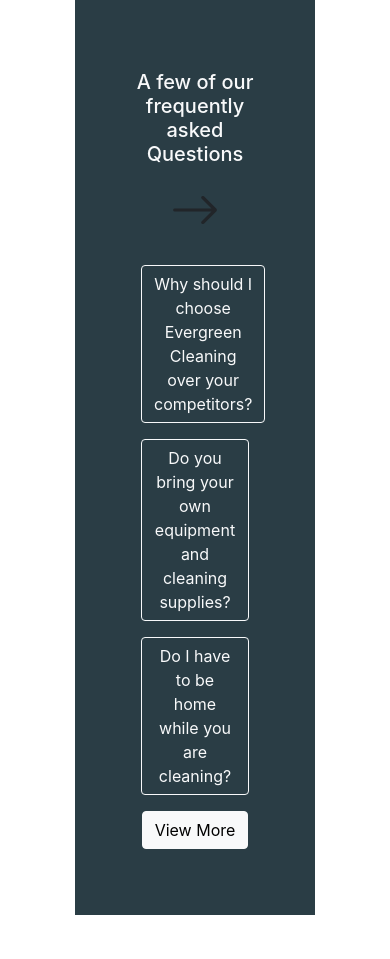
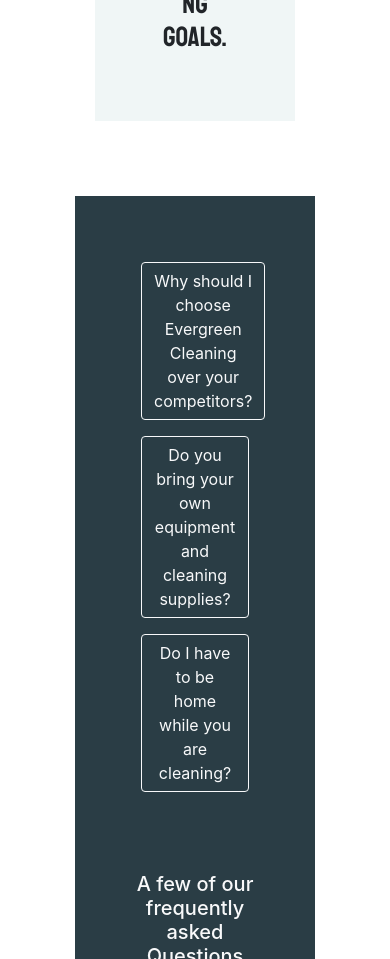
Before and after one commit to Shellsea31/evergreen-clean, a React (Create React App) app in the folder client/: page / in a window 390 px wide. Shown: the part 1031-1990 px from the top of the page. Built offline with nearby package versions, Linux system fonts and the light colour scheme; no server answers.

Commit message:
FIX: media queries for faq component

```diff
--- a/client/src/components/Body/FAQ.js
+++ b/client/src/components/Body/FAQ.js
@@ -12,13 +12,6 @@
     <div>
       <div className="card mb-3 border-0 rounded-0" id="faq" style={cardStyle}>
         <div className="row">
-          <div className="col-md-6 mt-5">
-            <h5 className="card-text text-light">
-              A few of our frequently asked Questions
-            </h5>
-            <i className="bi bi-arrow-right" style={{ fontSize: "50px" }}></i>
-          </div>
-
           <div className="col-md-6">
             <div className="card-body">
               <p>
@@ -29,7 +22,6 @@
                   role="button"
                   aria-expanded="false"
                   aria-controls="collapseExample1"
-
                 >
                   Why should I choose Evergreen Cleaning over your competitors?
                 </a>
@@ -37,8 +29,10 @@
 
               <div className="collapse text-light" id="collapseExample1">
                 <div className="card card-body bg-transparent border-0">
-                  We offer a trustworthy service unique to your needs. Unlike most standard cleaning service, we are completely flexible and
-                  encourage our clients to communicate with us whenever something becomes inconvenient.
+                  We offer a trustworthy service unique to your needs. Unlike
+                  most standard cleaning service, we are completely flexible and
+                  encourage our clients to communicate with us whenever
+                  something becomes inconvenient.
                 </div>
               </div>
               <p>
@@ -55,8 +49,10 @@
               </p>
               <div className="collapse text-light" id="collapseExample2">
                 <div className="card card-body bg-transparent border-0">
-                  Because we like to cater to your needs and want to be as versatile as possible with all our clients, we ask that
-                  you provide the supplies you believe are safe and best for your home or work space.
+                  Because we like to cater to your needs and want to be as
+                  versatile as possible with all our clients, we ask that you
+                  provide the supplies you believe are safe and best for your
+                  home or work space.
                 </div>
               </div>
 
@@ -75,12 +71,22 @@
 
               <div className="collapse text-light" id="collapseExample3">
                 <div className="card card-body bg-transparent border-0">
-                  We love when there is trust between us and our clients. However, we recognize that it's
-                  not immediate. So, we have no problem with you being present at some or all the cleaning sessions.
+                  We love when there is trust between us and our clients.
+                  However, we recognize that it's not immediate. So, we have no
+                  problem with you being present at some or all the cleaning
+                  sessions.
                 </div>
               </div>
-              <a className="btn btn-light" href="/faq"> View More</a>
             </div>
+          </div>
+          <div className="col-md-6 mt-5">
+            <h5 className="card-text text-light">
+              A few of our frequently asked Questions
+            </h5>
+            <a className="btn btn-light mt-3" href="/faq">
+              {" "}
+              View More
+            </a>
           </div>
         </div>
       </div>
--- a/client/src/index.css
+++ b/client/src/index.css
@@ -44,10 +44,11 @@
   font-size: 20px;
 }
 
+
 @media (max-width: 1000px) {
   #introduction,
   #appts {
-    margin: 75px;
+    margin: 95px;
   }
   .carousel-item {
     max-height: 300px;
```
